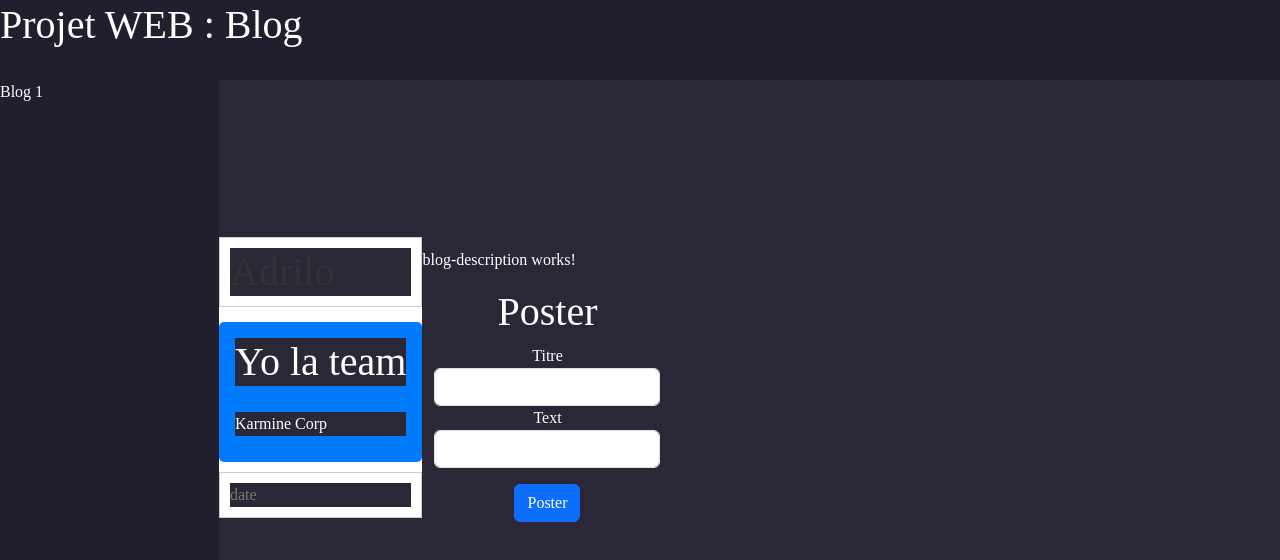
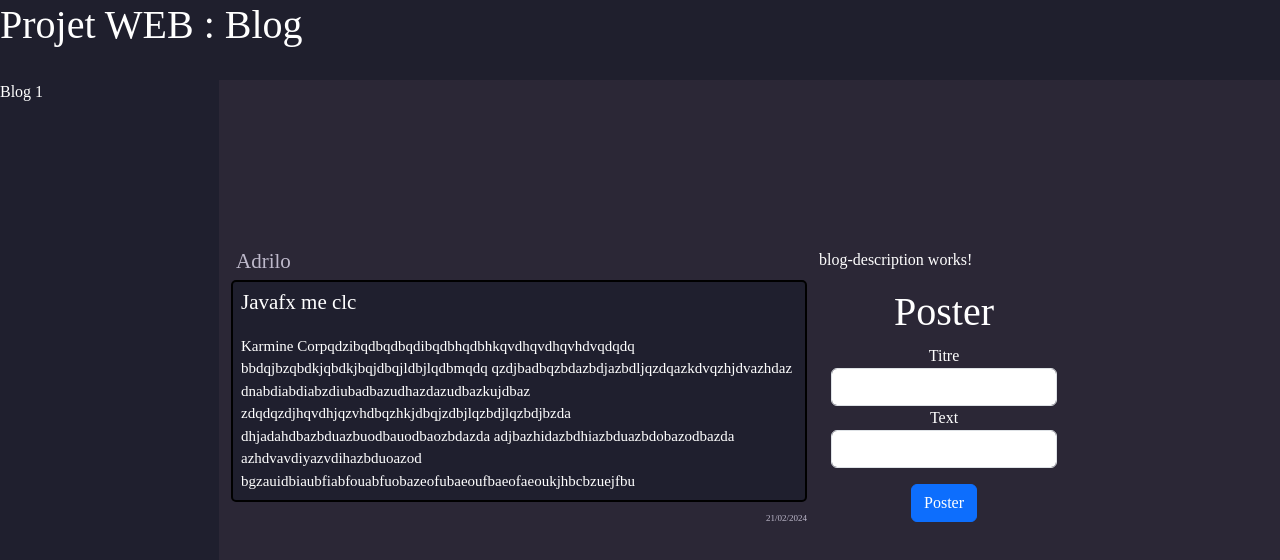
Before and after one commit to EdenKha/BlogProject, an Angular app: page / in a window 1280 px wide. Shown: the top 560 px of the page. Built offline with nearby package versions, Linux system fonts and the light colour scheme; a web font is replaced by a local one.

Commit message:
Push du 21/02

```diff
--- a/src/app/liste-message/liste-message.component.css
+++ b/src/app/liste-message/liste-message.component.css
@@ -1,38 +1,37 @@
-
-
-.NomUtilisateur,.Date {
-  background-color: #fff;
-  border: 1px solid #ccc;
-  padding: 10px;
-  margin-bottom: 15px;
+*{}
+.container{
+  width: 600px;
+}
+.NomUtilisateur {
+  padding: 5px;
+  font-size: 21px;
+  color : #BEB9CB;
+  text-align: left;
+}
+.Date{
+  text-align: right;
+  font-size: 9px;
+  color : #BEB9CB;
 }
 
-.Titre,.Contenu, .Message {
+.Titre{
+  font-size: 21px;
+  background-color: #1F1F2E;
+}
+
+.Contenu{
   margin-bottom: 10px;
-  background-color: #007bff;
-  color: #fff;
+  border: 2px solid black;
   padding: 8px;
   border-radius: 5px;
+  background-color: #1F1F2E;
+}
+.Message {
+  background-color: #1F1F2E;
+  font-size: 15px;
+  padding-top: 20px;
 }
 
 h1, h2, p {
   margin: 0;
 }
-
-.NomUtilisateur h1 {
-  font-family: 'Algerian';
-  color: #333;
-}
-
-.Titre h2 {
-  font-family: 'Arial Black', sans-serif;
-}
-
-.Message p {
-  font-family: 'Times New Roman', serif;
-}
-
-.Date p {
-  color: #777;
-  font-family: 'Algerian';
-}
--- a/src/app/liste-message/liste-message.component.html
+++ b/src/app/liste-message/liste-message.component.html
@@ -1,19 +1,28 @@
 <body>
-<div class='NomUtilisateur'>
-  <h1>Adrilo</h1>
+<div class = 'container' >
+<div>
+  <h1 class = "NomUtilisateur">Adrilo</h1>
 </div>
 
 <div class = 'Contenu'>
-  <div class="Titre">
-    <h1>Yo la team</h1>
+  <div>
+    <h1 class="Titre">Javafx me clc</h1>
   </div>
 
-  <div class="Message">
-  <p>Karmine Corp</p>
+  <div>
+  <p class="Message">Karmine Corpqdzibqdbqdbqdibqdbhqdbhkqvdhqvdhqvhdvqdqdq
+  bbdqjbzqbdkjqbdkjbqjdbqjldbjlqdbmqdq
+  qzdjbadbqzbdazbdjazbdljqzdqazkdvqzhjdvazhdaz
+  dnabdiabdiabzdiubadbazudhazdazudbazkujdbaz
+  zdqdqzdjhqvdhjqzvhdbqzhkjdbqjzdbjlqzbdjlqzbdjbzda
+  dhjadahdbazbduazbuodbauodbaozbdazda
+  adjbazhidazbdhiazbduazbdobazodbazda
+  azhdvavdiyazvdihazbduoazod
+  bgzauidbiaubfiabfouabfuobazeofubaeoufbaeofaeoukjhbcbzuejfbu</p>
   </div>
 </div>
-<div class = 'Date'>
-  <p>date</p>
+<div>
+  <p class="Date">21/02/2024</p>
 </div>
-
+</div>
 </body>
```
